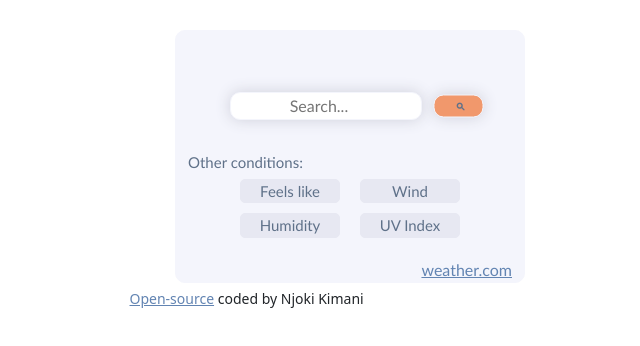
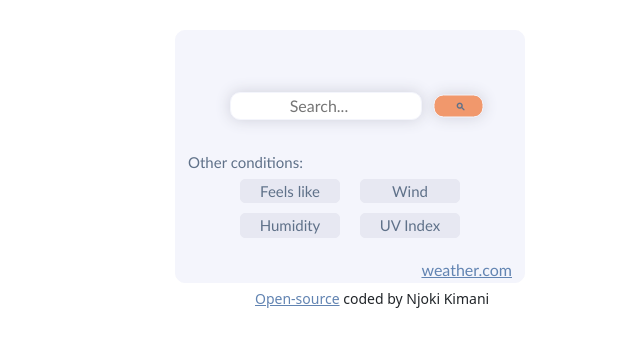
Before and after one commit to NjokiKimani/Weather-App-Project, a plain HTML site: page index.html in a window 1280 px wide. Shown: the whole page, without its empty margins (290-930 px from the left). Drawn offline with nearby package versions, Linux system fonts and the light colour scheme; no server answers.

Commit message:
styled github link width

```diff
--- a/style.css
+++ b/style.css
@@ -123,7 +123,7 @@ border-radius: 10px;
 .openSource{
     width: 350px;
     text-align: start;
-        margin-left: 419.5px;
+        margin-left: 545px;
     margin-top: 5px;
     font-size: 14px;
 }
```
